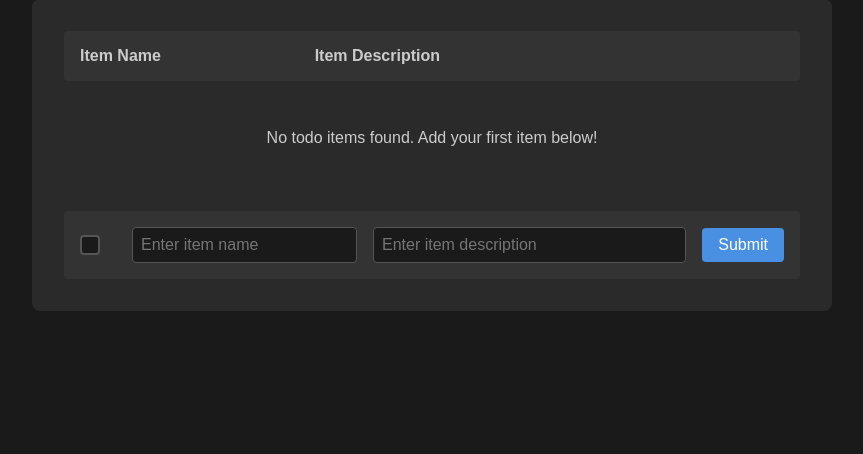
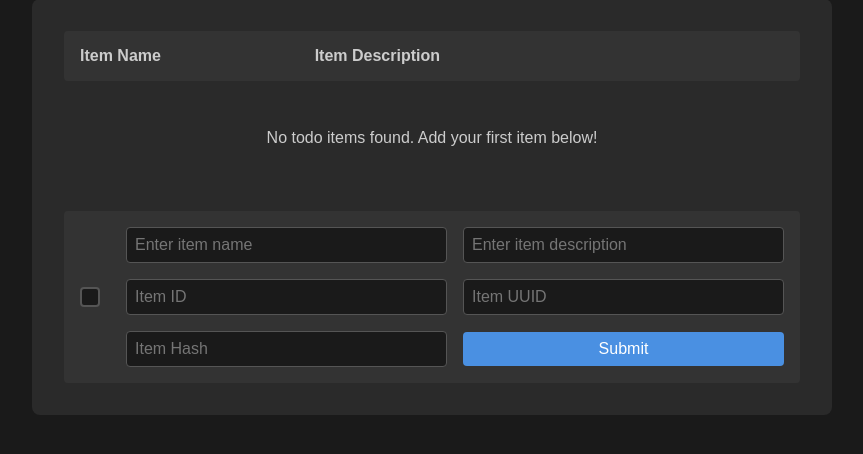
Before and after one commit to Zen2603/flask-project, a Flask app: page /todo in a window 1280 px wide. Shown: the part 134-588 px from the top of the page, without its empty margins (208-1071 px from the left). Run offline with Flask 3, Linux system fonts and the light colour scheme; data that the repository does not hold is empty.

Commit message:
Added Item ID, UUID, Hash fields

```diff
--- a/frontend/templates/todo.html
+++ b/frontend/templates/todo.html
@@ -89,6 +89,7 @@
                 border-radius: 4px;
                 margin-right: 1rem;
                 background: #1a1a1a;
+                grid-row: 1/4;
             }
 
             .item-name {
@@ -108,7 +109,8 @@
             }
 
             .todo-item {
-                display: flex;
+                display: grid;
+                grid-template-columns: 30px 1fr 1fr;
                 align-items: center;
                 gap: 1rem;
                 padding: 1rem;
@@ -201,6 +203,9 @@
                         class="form-input input-desc"
                         placeholder="Enter item description"
                     />
+                    <input type="text" name="item_id" class="form-input" placeholder="Item ID" />
+                    <input type="text" name="item_uuid" class="form-input" placeholder="Item UUID" />
+                    <input type="text" name="item_hash" class="form-input" placeholder="Item Hash" />
                     <input type="submit" value="Submit" class="form-submit" />
                 </form>
             </div>
```
